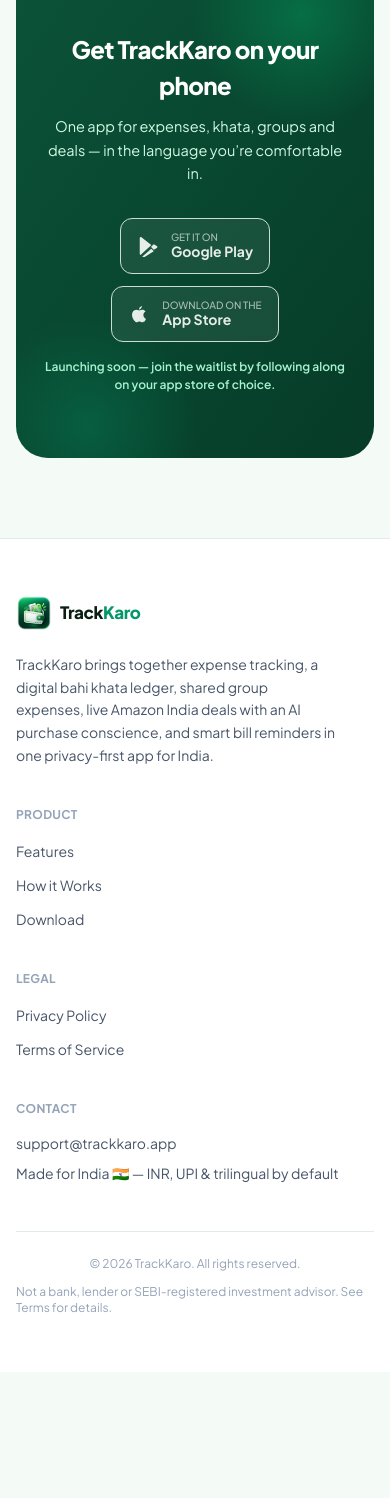
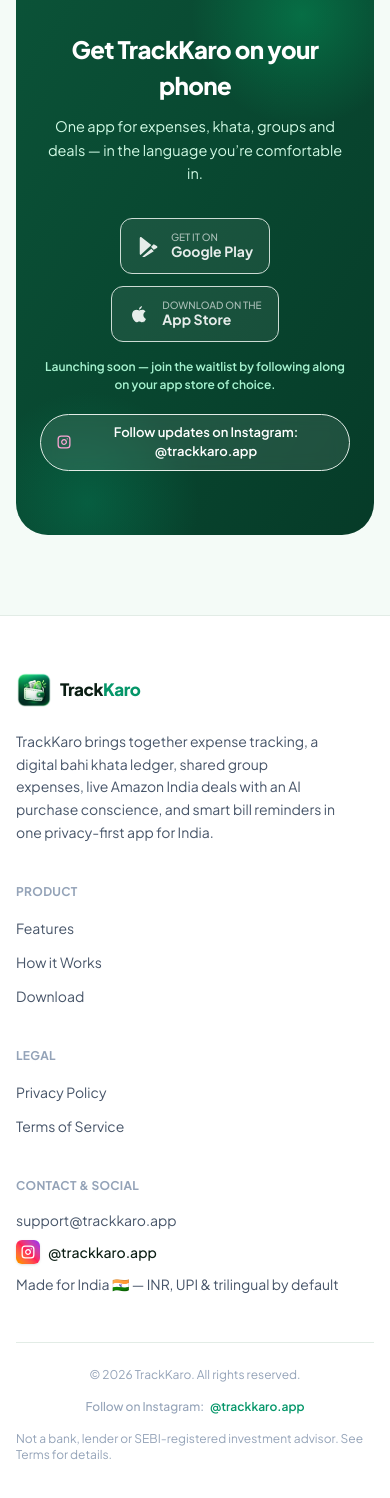
Before and after one commit to sojitrajay111/TrackKaro, a Next.js app: page / in a window 390 px wide. Shown: the part 5569-7067 px from the top of the page. Before the commit the page ends 6941 px from the top, so only its background shows below. Built offline with nearby package versions, Linux system fonts and the light colour scheme.

Commit message:
feat: add core website components, privacy page, and site configuration

```diff
--- a/src/app/privacy/page.tsx
+++ b/src/app/privacy/page.tsx
@@ -15,7 +15,7 @@
       <LegalHeader
         title="Privacy Policy"
         updated={UPDATED}
-        intro={`This policy explains what data ${SITE.name} ("we", "our", "the app") collects when you use our mobile and web application, why we collect it, and the choices you have. We built ${SITE.name} to be privacy-first: your financial records are yours, we don't sell data, and we don't run third-party ad networks.`}
+        intro={`This policy explains what data ${SITE.name} ("we", "our", "the app") collects when you use our mobile and web application, why we collect it, and the choices you have. We built ${SITE.name} to be privacy-first: your financial records are yours, and TrackKaro does not sell users' personal or financial data.`}
       />
       <LegalBody>
         <LegalSection id="data-we-collect" n={1} title="Data We Collect">
@@ -73,11 +73,12 @@
             items={[
               <><strong className="text-foreground">Google Gemini API</strong> — processes AI assistant prompts, receipt images and deal-search queries. Subject to Google&rsquo;s own privacy terms.</>,
               <><strong className="text-foreground">Gmail SMTP</strong> — delivers password-reset OTP emails to the address you registered with.</>,
-              <><strong className="text-foreground">MongoDB Atlas</strong> — hosts our database; data is encrypted in transit (TLS/HTTPS).</>,
-              <>Deal &amp; shopping links to third-party platforms (e.g. Amazon, Flipkart, Myntra, Swiggy, Zomato) — these are external sites with their own privacy policies; we don&rsquo;t control or receive data back from them.</>,
+              <><strong className="text-foreground">MongoDB Atlas</strong> — hosts our database; all data is encrypted in transit (TLS/HTTPS) and at rest.</>,
+              <><strong className="text-foreground">Google AdMob (Advertising)</strong> — displays contextual, non-personalized banner, native, and interstitial advertisements strictly limited to the Deals discovery feed and group bill splits. No personal financial records, khata ledger entries, or banking details are shared with Google AdMob.</>,
+              <><strong className="text-foreground">Cuelinks &amp; E-Commerce Partners (Affiliate Links)</strong> — deal links to third-party platforms (such as Amazon India) may route through affiliate networks like Cuelinks. If you choose to make a purchase, TrackKaro may earn a referral commission at no additional cost to you. External merchant websites operate under their own independent privacy policies.</>,
             ]}
           />
-          <p>We do <strong className="text-foreground">not</strong> sell your data, and we do not integrate third-party advertising networks.</p>
+          <p className="mt-4 font-medium text-foreground">TrackKaro does not sell users&rsquo; personal or financial data.</p>
         </LegalSection>
 
         <LegalSection id="security" n={4} title="How We Protect Your Data">
--- a/src/components/footer.tsx
+++ b/src/components/footer.tsx
@@ -52,11 +52,28 @@
           </div>
 
           <div>
-            <h3 className="text-xs font-bold uppercase tracking-wide text-foreground-muted">Contact</h3>
+            <h3 className="text-xs font-bold uppercase tracking-wide text-foreground-muted">Contact &amp; Social</h3>
             <ul className="mt-4 space-y-2.5 text-sm text-foreground-sub">
               <li>
                 <a href={`mailto:${SITE.supportEmail}`} className="transition hover:text-primary">
                   {SITE.supportEmail}
+                </a>
+              </li>
+              <li>
+                <a
+                  href={SITE.instagramUrl}
+                  target="_blank"
+                  rel="noopener noreferrer"
+                  className="group inline-flex items-center gap-2 font-medium text-foreground transition hover:text-primary"
+                >
+                  <span className="flex h-6 w-6 items-center justify-center rounded-md bg-gradient-to-tr from-amber-500 via-rose-500 to-purple-600 text-white shadow-sm transition group-hover:scale-105">
+                    <svg width="14" height="14" viewBox="0 0 24 24" fill="none" stroke="currentColor" strokeWidth="2.2" strokeLinecap="round" strokeLinejoin="round">
+                      <rect width="20" height="20" x="2" y="2" rx="5" ry="5"/>
+                      <path d="M16 11.37A4 4 0 1 1 12.63 8 4 4 0 0 1 16 11.37z"/>
+                      <line x1="17.5" x2="17.51" y1="6.5" y2="6.5"/>
+                    </svg>
+                  </span>
+                  <span>{SITE.instagramHandle}</span>
                 </a>
               </li>
               <li>Made for India 🇮🇳 — INR, UPI &amp; trilingual by default</li>
@@ -64,8 +81,17 @@
           </div>
         </div>
 
-        <div className="mt-12 flex flex-col items-center justify-between gap-3 border-t border-border pt-6 text-xs text-foreground-muted sm:flex-row">
+        <div className="mt-12 flex flex-col items-center justify-between gap-4 border-t border-border pt-6 text-xs text-foreground-muted sm:flex-row">
           <p>© {new Date().getFullYear()} TrackKaro. All rights reserved.</p>
+          <a
+            href={SITE.instagramUrl}
+            target="_blank"
+            rel="noopener noreferrer"
+            className="inline-flex items-center gap-1.5 font-medium transition hover:text-foreground"
+          >
+            <span>Follow on Instagram:</span>
+            <span className="font-semibold text-primary">{SITE.instagramHandle}</span>
+          </a>
           <p>Not a bank, lender or SEBI-registered investment advisor. See Terms for details.</p>
         </div>
       </div>
--- a/src/components/header.tsx
+++ b/src/components/header.tsx
@@ -4,7 +4,7 @@
 import Link from "next/link";
 import { Logo } from "./logo";
 import { ThemeToggle } from "./theme-toggle";
-import { NAV_LINKS } from "@/lib/site";
+import { NAV_LINKS, SITE } from "@/lib/site";
 
 export function Header() {
   const [open, setOpen] = useState(false);
@@ -27,6 +27,19 @@
         </nav>
 
         <div className="hidden items-center gap-3 md:flex">
+          <a
+            href={SITE.instagramUrl}
+            target="_blank"
+            rel="noopener noreferrer"
+            aria-label="TrackKaro on Instagram"
+            className="inline-flex h-10 w-10 items-center justify-center rounded-full border border-border text-foreground-sub transition hover:border-pink-500/50 hover:text-pink-500"
+          >
+            <svg width="17" height="17" viewBox="0 0 24 24" fill="none" stroke="currentColor" strokeWidth="2.2" strokeLinecap="round" strokeLinejoin="round">
+              <rect width="20" height="20" x="2" y="2" rx="5" ry="5"/>
+              <path d="M16 11.37A4 4 0 1 1 12.63 8 4 4 0 0 1 16 11.37z"/>
+              <line x1="17.5" x2="17.51" y1="6.5" y2="6.5"/>
+            </svg>
+          </a>
           <ThemeToggle />
           <Link
             href="/#download"
@@ -67,6 +80,20 @@
                 {link.label}
               </Link>
             ))}
+            <a
+              href={SITE.instagramUrl}
+              target="_blank"
+              rel="noopener noreferrer"
+              onClick={() => setOpen(false)}
+              className="flex items-center gap-2.5 rounded-lg px-3 py-2.5 text-sm font-semibold text-foreground-sub hover:bg-surface-muted hover:text-primary"
+            >
+              <svg width="17" height="17" viewBox="0 0 24 24" fill="none" stroke="currentColor" strokeWidth="2.2" strokeLinecap="round" strokeLinejoin="round" className="text-pink-500">
+                <rect width="20" height="20" x="2" y="2" rx="5" ry="5"/>
+                <path d="M16 11.37A4 4 0 1 1 12.63 8 4 4 0 0 1 16 11.37z"/>
+                <line x1="17.5" x2="17.51" y1="6.5" y2="6.5"/>
+              </svg>
+              <span>Follow on Instagram ({SITE.instagramHandle})</span>
+            </a>
             <Link
               href="/#download"
               onClick={() => setOpen(false)}
--- a/src/components/sections/download-cta.tsx
+++ b/src/components/sections/download-cta.tsx
@@ -1,4 +1,5 @@
 import type { ReactNode } from "react";
+import { SITE } from "@/lib/site";
 
 function StoreBadge({ icon, top, bottom }: { icon: ReactNode; top: string; bottom: string }) {
   return (
@@ -44,6 +45,21 @@
             />
           </div>
           <p className="mt-4 text-[12px] font-semibold text-[#A7F3D0]">Launching soon — join the waitlist by following along on your app store of choice.</p>
+          <div className="mt-5 flex justify-center">
+            <a
+              href={SITE.instagramUrl}
+              target="_blank"
+              rel="noopener noreferrer"
+              className="inline-flex items-center gap-2 rounded-full border border-white/20 bg-white/10 px-4 py-2 text-[13px] font-semibold text-white backdrop-blur transition hover:bg-white/20"
+            >
+              <svg width="16" height="16" viewBox="0 0 24 24" fill="none" stroke="currentColor" strokeWidth="2.2" strokeLinecap="round" strokeLinejoin="round" className="text-pink-300">
+                <rect width="20" height="20" x="2" y="2" rx="5" ry="5"/>
+                <path d="M16 11.37A4 4 0 1 1 12.63 8 4 4 0 0 1 16 11.37z"/>
+                <line x1="17.5" x2="17.51" y1="6.5" y2="6.5"/>
+              </svg>
+              <span>Follow updates on Instagram: {SITE.instagramHandle}</span>
+            </a>
+          </div>
         </div>
       </div>
     </section>
--- a/src/lib/site.ts
+++ b/src/lib/site.ts
@@ -7,6 +7,8 @@
   url: "https://trackkaro.app",
   supportEmail: "support@trackkaro.app",
   privacyEmail: "privacy@trackkaro.app",
+  instagramUrl: "https://www.instagram.com/trackkaro.app?stkn=d20xZmZvN2wyNnY1",
+  instagramHandle: "@trackkaro.app",
 } as const;
 
 export const NAV_LINKS = [
```
Also changed, not shown: public/app-ads.txt (added).
